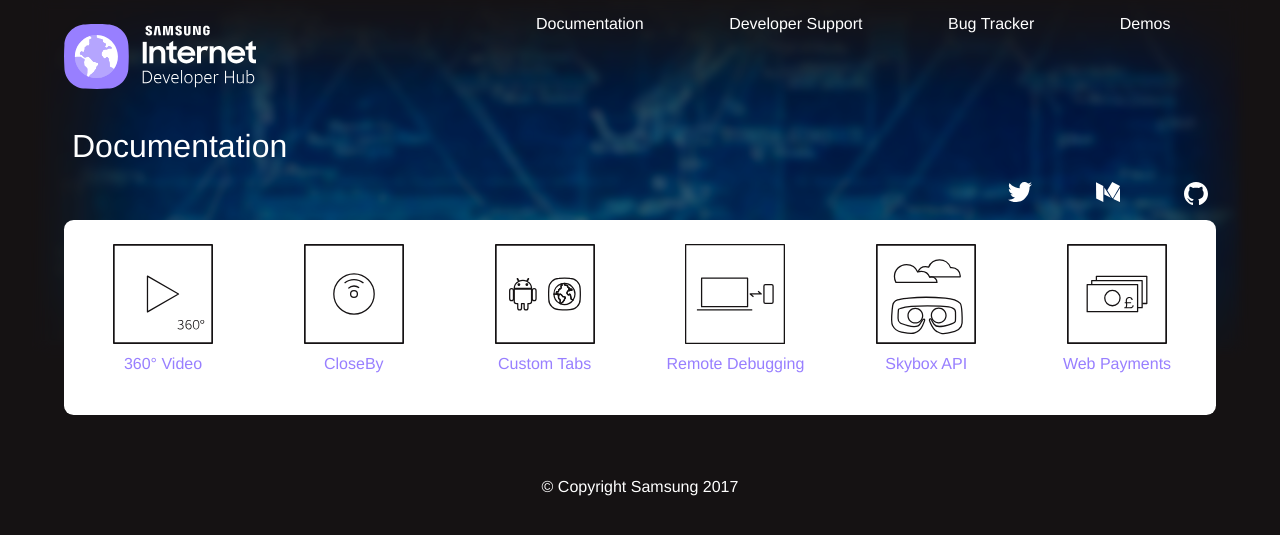
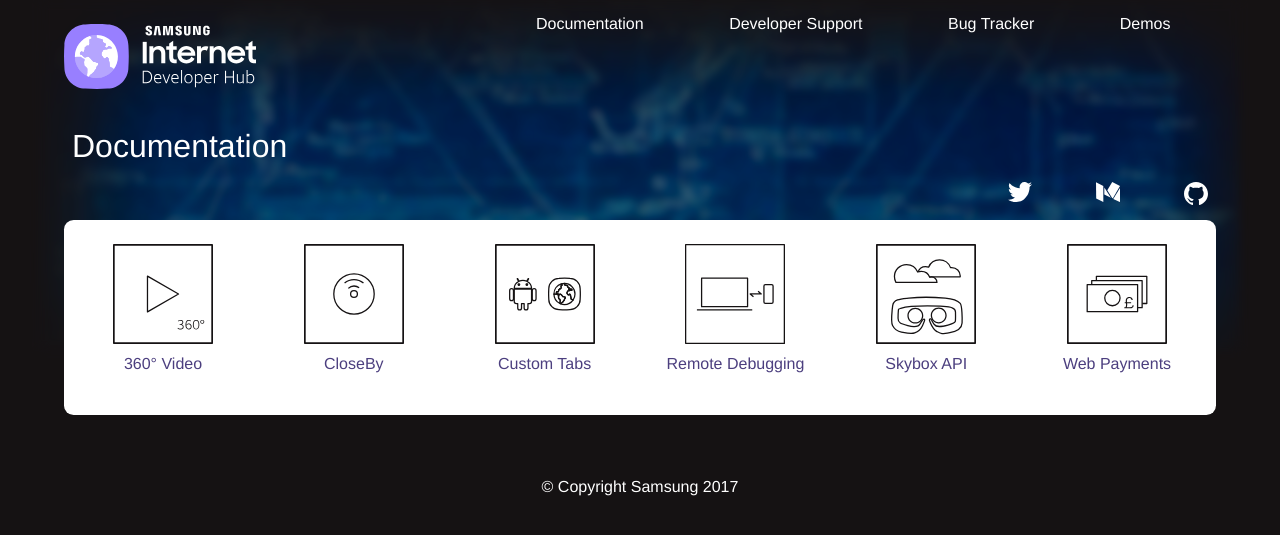
Before and after one commit to SamsungInternet/homepage-archive, a Jekyll site: the page built from docs/index.md, in a window 1280 px wide. Shown: the top 535 px of the page. Built offline with Jekyll 4.4.1, drawn with Linux system fonts in a browser that asks for light colours.

Commit message:
Fix link colors

```diff
--- a/index.html
+++ b/index.html
@@ -49,7 +49,7 @@
 	<h1><img src="images/calendarLogo.svg" class="title-icon" alt="Events"> Events</h1>
 	<div class="norm-subSection_feed">
 		<div class="feed-item">
-			<a href="http://webgamesday.com/"><img src="http://webgamesday.com/imgs/q-mark.png" class="feed-item_image"><h2>Web Games Day</h2></a>
+			<a href="http://webgamesday.com/"><img src="images/events/q-mark.png" class="feed-item_image"><h2>Web Games Day</h2></a>
 			<p>Come learn about WebVR at Web Games Day, 10 March, Madrid. </p>
 		</div>
 		<div class="feed-item">
--- a/style/global.scss
+++ b/style/global.scss
@@ -129,11 +129,11 @@
 	border-radius: .6em .6em .6em .6em;
 
 	a {
-		color: #987fff;
+		color: #4c3f7f;
 	}
 
 	a:visited {
-		color: #6141e3;
+		color: #4c3f7f;
 	}
 
 	a:hover {
```
Also changed, not shown: images/events/q-mark.png (added).
